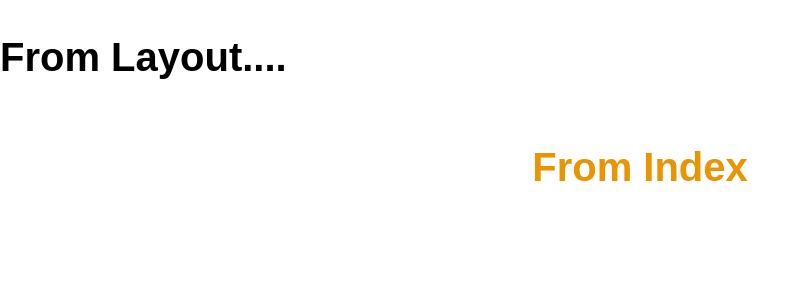
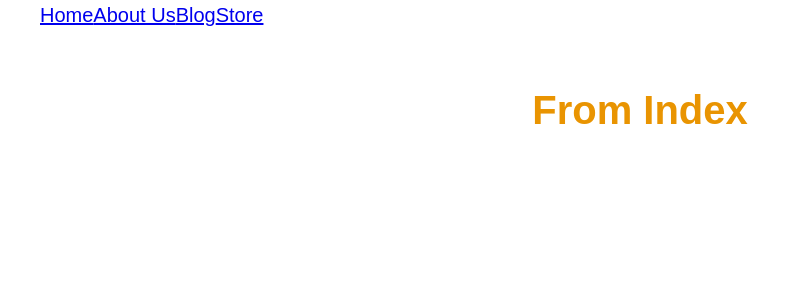
Before and after one commit to jcromerohdz/guitarla-next, a Next.js app: page / in a window 1280 px wide. Shown: the top 300 px of the page, without its empty margins (0-809 px from the left). Built offline with nearby package versions, Linux system fonts and the light colour scheme.

Commit message:
Create Header component to be consume by the Layout component

```diff
--- /dev/null
+++ b/components/Header.js
@@ -0,0 +1,25 @@
+import Link from "next/link";
+
+const Header = () => {
+  return (
+    <header>
+      <div className='contenedor'>
+        <div>
+
+        </div>
+
+        <nav>
+          <Link href="/">Home</Link>
+          <Link href="/aboutus">About Us</Link>
+          <Link href="/blog">Blog</Link>
+          <Link href="/store">Store</Link>
+
+        </nav>
+
+      </div>
+
+    </header>
+  );
+};
+
+export default Header;
--- a/components/Layout.js
+++ b/components/Layout.js
@@ -1,4 +1,5 @@
 import Head from "next/head";
+import Header from "./Header";
 
 const Layout = ({children, page}) => {
   return (
@@ -7,7 +8,9 @@
         <title>GuitarLA - {page}</title>
         <meta name="description" content="Guitar Store Web Site" />
       </Head>
-      <h1>From Layout....</h1>
+
+      <Header />
+
       {children}
     </div>
   );
```
